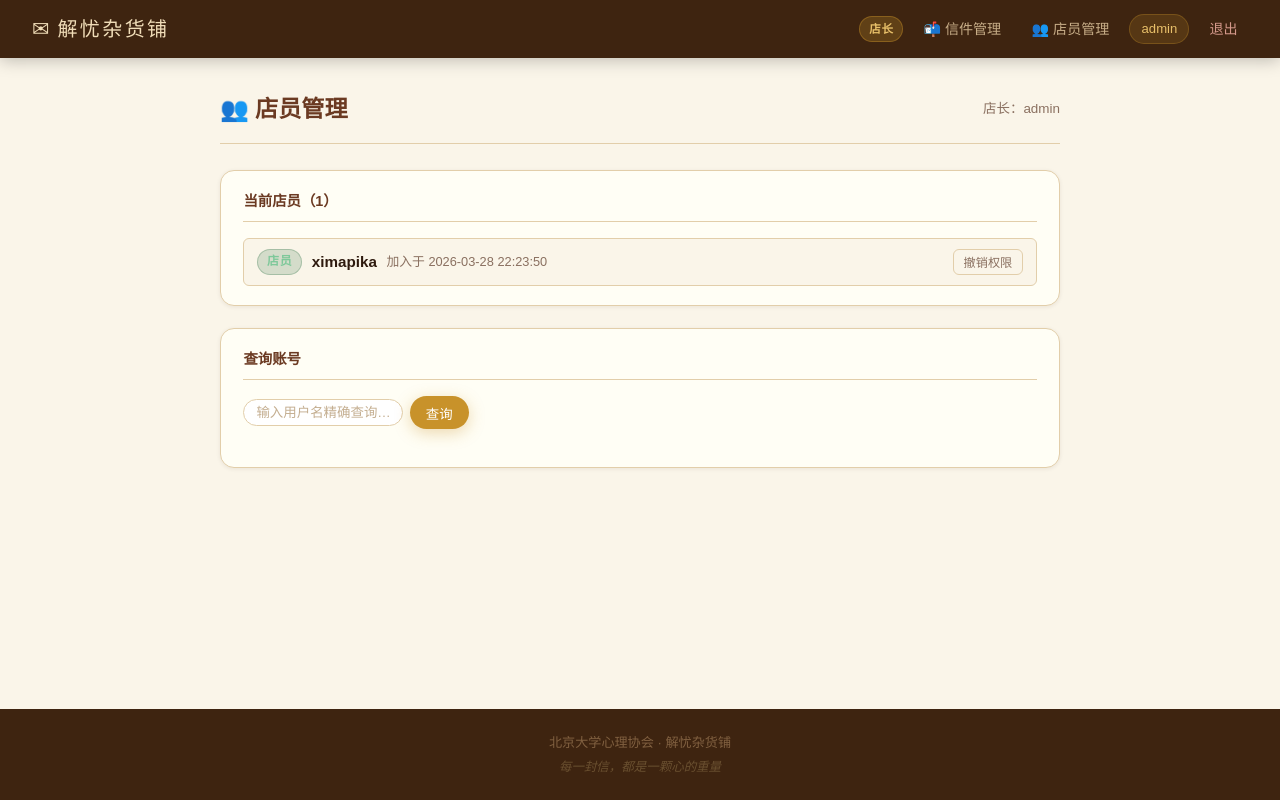
After one commit to ximapika/Namiya, a Flask app: page /admin/staff in a window 1280 px wide. The commit adds this page. Run offline with Flask 3, Linux system fonts and the light colour scheme; a user stored in the database is signed in; data comes from the database, SQL or seed files in the repository; both versions use the stored data as it was after the commit.

Commit message:
update administer

```diff
--- a/app.py
+++ b/app.py
@@ -515,11 +515,49 @@ def approve_reply(req_id):
     return redirect(url_for('admin_dashboard'))
 
 
+@app.route('/admin/staff')
+@admin_required
+def admin_staff():
+    search_user = request.args.get('search', '').strip()
+    conn = get_db()
+
+    # 已有店员列表
+    staff_list = conn.execute(
+        'SELECT id, username, created_at FROM users WHERE is_staff = 1 AND is_admin = 0 ORDER BY username'
+    ).fetchall()
+
+    # 搜索账号
+    search_result = None
+    search_history = []
+    if search_user:
+        search_result = conn.execute(
+            'SELECT id, username, is_admin, is_staff, created_at FROM users WHERE username = ?',
+            (search_user,)
+        ).fetchone()
+        if search_result:
+            search_history = conn.execute('''
+                SELECT l.id, l.title, l.type, l.created_at, COUNT(r.id) AS reply_count
+                FROM   letters l
+                LEFT JOIN replies r ON r.letter_id = l.id
+                WHERE  l.user_id = ?
+                GROUP  BY l.id
+                ORDER  BY l.created_at DESC
+            ''', (search_result['id'],)).fetchall()
+
+    conn.close()
+    return render_template('admin_staff.html',
+                           staff_list=staff_list,
+                           search_user=search_user,
+                           search_result=search_result,
+                           search_history=search_history)
+
+
 @app.route('/admin/grant_staff', methods=['POST'])
 @admin_required
 def grant_staff():
     username = request.form.get('username', '').strip()
     action   = request.form.get('action', 'grant')  # grant / revoke
+    redirect_to = request.form.get('redirect_to', 'staff')  # staff / dashboard
     conn = get_db()
     user = conn.execute('SELECT * FROM users WHERE username = ?', (username,)).fetchone()
     if not user:
@@ -536,7 +574,52 @@ def grant_staff():
             conn.commit()
             flash(f'已撤销 {username} 的店员权限', 'success')
     conn.close()
-    return redirect(url_for('admin_dashboard'))
+    if redirect_to == 'dashboard':
+        return redirect(url_for('admin_dashboard'))
+    return redirect(url_for('admin_staff', search=username))
+
+
+@app.route('/admin/grant_reply_direct/<int:letter_id>', methods=['POST'])
+@admin_required
+def grant_reply_direct(letter_id):
+    """店长直接赋予指定店员对某封信的回复权限，无需店员申请"""
+    staff_username = request.form.get('staff_username', '').strip()
+    conn = get_db()
+    staff = conn.execute(
+        'SELECT id FROM users WHERE username = ? AND is_staff = 1 AND is_admin = 0',
+        (staff_username,)
+    ).fetchone()
+    if not staff:
+        flash(f'店员 "{staff_username}" 不存在', 'error')
+        conn.close()
+        return redirect(url_for('admin_letter', letter_id=letter_id))
+
+    # 检查是否已有批准的权限
+    existing = conn.execute(
+        'SELECT id, status FROM reply_requests WHERE letter_id = ? AND staff_id = ?',
+        (letter_id, staff['id'])
+    ).fetchone()
+
+    if existing:
+        if existing['status'] == 'approved':
+            flash(f'{staff_username} 已拥有此信件的回复权限', 'info')
+        else:
+            conn.execute(
+                'UPDATE reply_requests SET status = ? WHERE id = ?',
+                ('approved', existing['id'])
+            )
+            conn.commit()
+            flash(f'已直接授予 {staff_username} 对此信件的回复权限', 'success')
+    else:
+        conn.execute(
+            'INSERT INTO reply_requests (letter_id, staff_id, status) VALUES (?, ?, ?)',
+            (letter_id, staff['id'], 'approved')
+        )
+        conn.commit()
+        flash(f'已直接授予 {staff_username} 对此信件的回复权限', 'success')
+
+    conn.close()
+    return redirect(url_for('admin_letter', letter_id=letter_id))
 
 
 # ─── 启动 ──────────────────────────────────────────────────────────────────────
--- a/static/css/style.css
+++ b/static/css/style.css
@@ -921,6 +921,70 @@ a { color: inherit; text-decoration: none; }
 .history-title   { font-size: .88rem; font-weight: 600; white-space: nowrap; overflow: hidden; text-overflow: ellipsis; }
 .history-meta    { font-size: .74rem; color: var(--c-text-muted); margin-top: .15rem; }
 
+/* ── 店员管理页面 ────────────────────────────────────────────────── */
+.staff-section {
+  background: var(--bg-card);
+  border: 1px solid var(--c-border);
+  border-radius: var(--r-md);
+  padding: 1.2rem 1.4rem;
+  margin-bottom: 1.4rem;
+  box-shadow: var(--shadow-xs);
+}
+.section-title {
+  font-size: .9rem;
+  font-weight: 700;
+  color: var(--c-primary);
+  margin-bottom: 1rem;
+  padding-bottom: .5rem;
+  border-bottom: 1px solid var(--c-border);
+}
+.staff-list {
+  display: flex;
+  flex-direction: column;
+  gap: .5rem;
+}
+.staff-item {
+  display: flex;
+  align-items: center;
+  justify-content: space-between;
+  padding: .6rem .8rem;
+  background: var(--bg-main);
+  border-radius: var(--r-sm);
+  border: 1px solid var(--c-border);
+}
+.staff-item-info {
+  display: flex;
+  align-items: center;
+  gap: .6rem;
+}
+.staff-name {
+  font-weight: 600;
+  font-size: .95rem;
+  color: var(--c-text);
+}
+.staff-since {
+  font-size: .8rem;
+  color: var(--c-text-muted);
+}
+.search-result-card {
+  background: var(--bg-main);
+  border: 1px solid var(--c-border);
+  border-radius: var(--r-md);
+  padding: 1rem 1.2rem;
+}
+.search-result-header {
+  display: flex;
+  align-items: center;
+  justify-content: space-between;
+  gap: .5rem;
+}
+.search-result-name {
+  display: flex;
+  align-items: center;
+  gap: .5rem;
+  font-size: 1rem;
+}
+
 /* ══════════════════════════════════════════════════════════════════
    响应式
    ══════════════════════════════════════════════════════════════════ */
--- /dev/null
+++ b/templates/admin_staff.html
@@ -0,0 +1,132 @@
+{% extends "base.html" %}
+{% block title %}店员管理{% endblock %}
+{% block content %}
+
+<div class="admin-container">
+    <div class="page-header">
+        <h1 class="page-title">👥 店员管理</h1>
+        <span class="page-meta">店长：{{ session.username }}</span>
+    </div>
+
+    <!-- 当前店员列表 -->
+    <div class="staff-section">
+        <div class="section-title">当前店员（{{ staff_list | length }}）</div>
+        {% if staff_list %}
+        <div class="staff-list">
+            {% for staff in staff_list %}
+            <div class="staff-item">
+                <div class="staff-item-info">
+                    <span class="role-badge role-staff" style="font-size:.75rem;">店员</span>
+                    <span class="staff-name">{{ staff.username }}</span>
+                    <span class="staff-since">加入于 {{ staff.created_at }}</span>
+                </div>
+                <form method="POST" action="{{ url_for('grant_staff') }}" style="display:inline;">
+                    <input type="hidden" name="username" value="{{ staff.username }}">
+                    <input type="hidden" name="action" value="revoke">
+                    <input type="hidden" name="redirect_to" value="staff">
+                    <button type="submit" class="btn btn-ghost btn-xs"
+                            onclick="return confirm('确认撤销 {{ staff.username }} 的店员权限？')">撤销权限</button>
+                </form>
+            </div>
+            {% endfor %}
+        </div>
+        {% else %}
+        <div class="empty-state" style="padding:2rem 0;">
+            <div class="empty-icon">👤</div>
+            <p class="empty-text">暂无店员</p>
+        </div>
+        {% endif %}
+    </div>
+
+    <!-- 账号查询 & 赋权 -->
+    <div class="staff-section">
+        <div class="section-title">查询账号</div>
+        <form class="filter-search" method="GET" action="{{ url_for('admin_staff') }}" style="margin-bottom:1.2rem;">
+            <input class="search-input" type="text" name="search"
+                   placeholder="输入用户名精确查询…" value="{{ search_user }}">
+            <button type="submit" class="btn btn-primary btn-sm">查询</button>
+            {% if search_user %}
+            <a href="{{ url_for('admin_staff') }}" class="btn btn-ghost btn-sm">清除</a>
+            {% endif %}
+        </form>
+
+        {% if search_user and search_result is none %}
+        <div class="empty-state" style="padding:1.5rem 0;">
+            <p class="empty-text">未找到用户 "{{ search_user }}"</p>
+        </div>
+        {% elif search_result %}
+        <div class="search-result-card">
+            <div class="search-result-header">
+                <div class="search-result-name">
+                    <strong>{{ search_result.username }}</strong>
+                    {% if search_result.is_admin %}
+                    <span class="role-badge role-admin" style="font-size:.75rem;">店长</span>
+                    {% elif search_result.is_staff %}
+                    <span class="role-badge role-staff" style="font-size:.75rem;">店员</span>
+                    {% else %}
+                    <span class="role-badge" style="font-size:.75rem;background:var(--c-accent-dim);color:var(--c-text-muted);">普通用户</span>
+                    {% endif %}
+                </div>
+                <span class="staff-since">注册于 {{ search_result.created_at }}</span>
+            </div>
+
+            {% if not search_result.is_admin %}
+            <div style="margin-top:.8rem;">
+                {% if search_result.is_staff %}
+                <form method="POST" action="{{ url_for('grant_staff') }}" style="display:inline;">
+                    <input type="hidden" name="username" value="{{ search_result.username }}">
+                    <input type="hidden" name="action" value="revoke">
+                    <input type="hidden" name="redirect_to" value="staff">
+                    <button type="submit" class="btn btn-ghost btn-sm">撤销店员权限</button>
+                </form>
+                {% else %}
+                <form method="POST" action="{{ url_for('grant_staff') }}" style="display:inline;">
+                    <input type="hidden" name="username" value="{{ search_result.username }}">
+                    <input type="hidden" name="action" value="grant">
+                    <input type="hidden" name="redirect_to" value="staff">
+                    <button type="submit" class="btn btn-primary btn-sm">授予店员权限</button>
+                </form>
+                {% endif %}
+            </div>
+            {% endif %}
+
+            {% if search_history %}
+            <div class="user-history-section" style="margin-top:1.2rem;">
+                <div class="user-history-title">
+                    <span>📁</span> 历史来信来电（{{ search_history | length }} 条）
+                </div>
+                <div class="user-history-list">
+                    {% for h in search_history %}
+                    <a href="{{ url_for('admin_letter', letter_id=h.id) }}" class="history-item">
+                        <span class="history-icon">
+                            {% if h.type == 'phone' %}📞{% elif h.reply_count > 0 %}💌{% else %}✉️{% endif %}
+                        </span>
+                        <div class="history-content">
+                            <div class="history-title-row">
+                                {% if h.type == 'phone' %}
+                                <span class="type-tag type-tag-phone type-tag-sm">来电</span>
+                                {% else %}
+                                <span class="type-tag type-tag-letter type-tag-sm">来信</span>
+                                {% endif %}
+                                <span class="history-title">{{ h.title }}</span>
+                            </div>
+                            <div class="history-meta">{{ h.created_at }}</div>
+                        </div>
+                        {% if h.reply_count > 0 %}
+                        <span class="letter-badge badge-replied">已处理</span>
+                        {% else %}
+                        <span class="letter-badge badge-pending">待处理</span>
+                        {% endif %}
+                    </a>
+                    {% endfor %}
+                </div>
+            </div>
+            {% else %}
+            <div style="margin-top:.8rem;color:var(--c-text-muted);font-size:.9rem;">该用户暂无来信来电记录</div>
+            {% endif %}
+        </div>
+        {% endif %}
+    </div>
+</div>
+
+{% endblock %}
--- a/templates/base.html
+++ b/templates/base.html
@@ -18,6 +18,7 @@
                 {% if session.is_admin %}
                     <span class="role-badge role-admin">店长</span>
                     <a href="{{ url_for('admin_dashboard') }}" class="nav-link">📬 信件管理</a>
+                    <a href="{{ url_for('admin_staff') }}" class="nav-link">👥 店员管理</a>
                 {% elif session.is_staff %}
                     <span class="role-badge role-staff">店员</span>
                     <a href="{{ url_for('admin_dashboard') }}" class="nav-link">📬 信件管理</a>
```
Also changed, not shown: request.md (+5 -2 lines), templates/admin.html (+3 -8 lines), templates/admin_letter.html (+14 -0 lines), worryshop.db.
